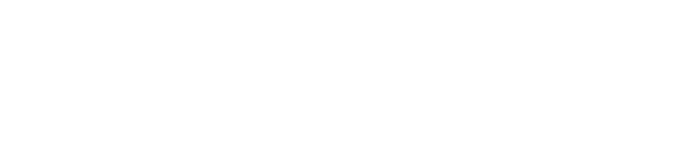
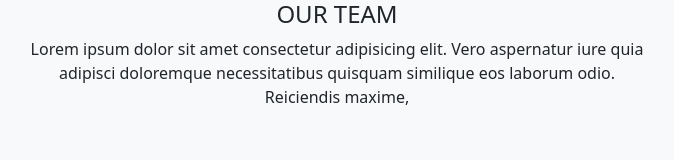
Before and after one commit to alessandrolega/js-our-team, a plain HTML site: page index.html in a window 1280 px wide. Shown: the whole page, without its empty margins (303-977 px from the left). Drawn offline with nearby package versions, Linux system fonts and the light colour scheme.

Commit message:
aggiunto h4 + p

```diff
--- a/index.html
+++ b/index.html
@@ -8,7 +8,13 @@
     <link rel="stylesheet" href="https://cdn.jsdelivr.net/npm/bootstrap@5.2.2/dist/css/bootstrap.min.css">
     <link rel="stylesheet" href="./assets/css/style.css">
 </head>
-<body>
+<body class="bg-light">
+    <h4 class="text-center text-uppercase">our team</h4>
+    <p class="container text-center w-50">
+        Lorem ipsum dolor sit amet consectetur adipisicing elit. Vero aspernatur
+        iure quia adipisci doloremque necessitatibus quisquam similique eos
+        laborum odio. Reiciendis maxime,
+    </p>
 
 
     <script src="https://cdn.jsdelivr.net/npm/bootstrap@5.2.2/dist/js/bootstrap.bundle.min.js"></script>
```
